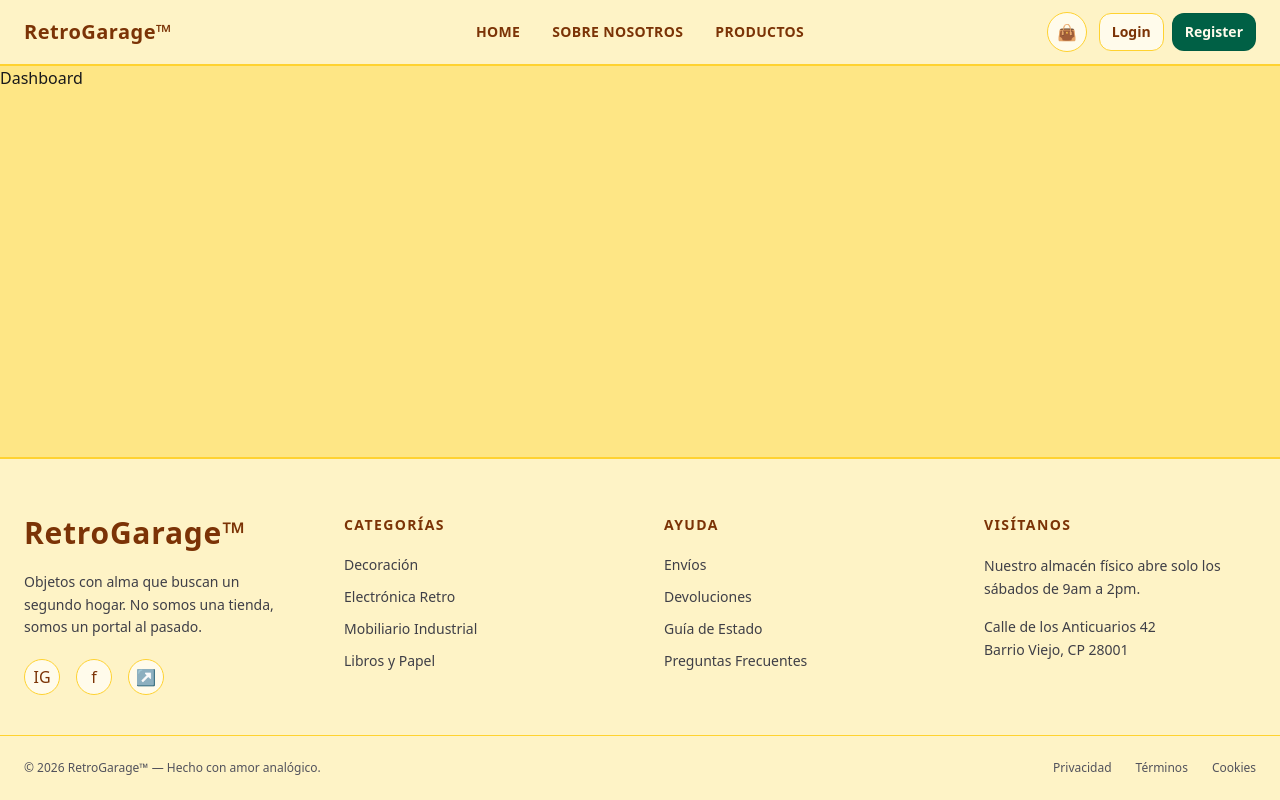
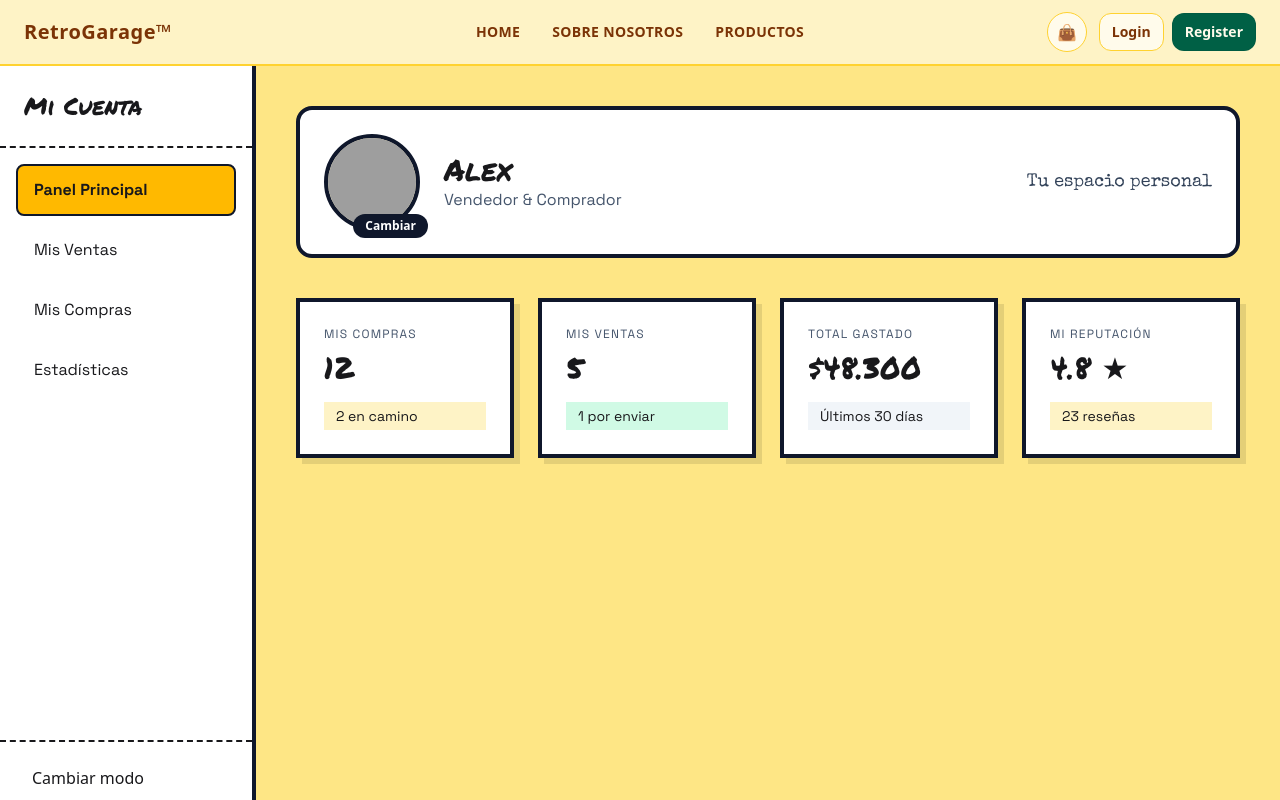
Before and after one commit to retrogaragepf/front, a Next.js app: page /dashboard in a window 1280 px wide. Shown: the top 800 px of the page. Built offline with nearby package versions, Linux system fonts and the light colour scheme; grey boxes are pictures that could not be loaded.

Commit message:
creacion de la dashboard de usuario

```diff
--- a/src/app/cart/page.tsx
+++ b/src/app/cart/page.tsx
@@ -1,6 +1,6 @@
 import SellerNote from "@/SellerNoter";
-import CartList from "@/src/components/CartList";
-import Receipt from "@/src/components/Receipt";
+import CartList from "@/src/components/cart/CartList";
+import Receipt from "@/src/components/cart/Receipt";
 
 export default function CartPage() {
   return (
--- a/src/app/dashboard/page.tsx
+++ b/src/app/dashboard/page.tsx
@@ -1,14 +1,19 @@
-"use client";
-import { useRouter } from "next/navigation";
+import Sidebar from "@/src/components/dashboard/Sidebar";
+import StatsGrid from "@/src/components/dashboard/StatsGrid";
+import ProfileHeader from "@/src/components/dashboard/ProfileHeader";
 
-const  DashboardPage = () => {
-  return(
-    <div>
-      <h1>Dashboard</h1>
+export default function DashboardPage() {
+  return (
+    <div className="flex min-h-screen bg-amber-200">
+      <Sidebar />
+
+      <main className="flex-1 p-10 space-y-10">
+        {/* Header usuario */}
+        <ProfileHeader />
+
+        {/* Stats */}
+        <StatsGrid />
+      </main>
     </div>
-  )
-
-
+  );
 }
-
-export default DashboardPage;
--- a/src/components/OrderList.tsx
+++ /dev/null
@@ -1,100 +0,0 @@
-"use client";
-import { useAuth } from "@/src/context/AuthContext";
-import { getAllOrders } from "@/src/services/orders.services";
-import { useEffect, useState } from "react";
-import { Order } from "@/src/interfaces/orders.interface";
-
-function OrderList() {
-  const { dataUser } = useAuth();
-
-  const [orders, setOrders] = useState<Order[]>([]);
-  const [isLoading, setIsLoading] = useState(false);
-  const [error, setError] = useState<string | null>(null);
-
-  const isPremium = orders.length > 2;
-  const isRegular = orders.length <= 2;
-
-
-  useEffect(() => {
-    const fetchOrders = async () => {
-      if (!dataUser?.token) {
-        setOrders([]);
-        return;
-      }
-      setIsLoading(true);
-      setError(null);
-
-      try {
-        const ordersResponse = await getAllOrders(dataUser?.token);
-        setOrders(ordersResponse);
-
-      } catch (error) {
-        console.error("Este es el error:", error);
-        setError(`Ups! ${error}`);
-        setOrders([]);
-      } finally {
-        setIsLoading(false);
-      }
-    };
-    fetchOrders();
-  }, [dataUser?.token]);
-
-  return (
-    <div>
-      <h2>Mis Ordenes</h2>
-
-      {isPremium && <p>USUARIO PREMIUM</p>}
-      {isRegular && <p>USUARIO REGULAR</p>}
-
-      {error && (
-        <div>
-          <p>{error}</p>
-          <button onClick={() => window.location.reload()}>
-            Recargas Pagina
-          </button>
-        </div>
-      )}
-
-      {isLoading ? (
-        <div>
-          <p>Estamos Cargando tus Ordenes...</p>
-        </div>
-      ) : orders && orders.length > 0 ? (
-        <div className="overflow-x-auto">
-          <table className="w-full text-sm text-center">
-            <thead className="bg-gray-100">
-              <tr>
-                <th className="px-4 py-2">ID</th>
-                <th className="px-4 py-2">Productos</th>
-                <th className="px-4 py-2">Estado</th>
-                <th className="px-4 py-2">Fecha</th>
-              </tr>
-            </thead>
-            <tbody className="divide-y divide-gray-200">
-              {orders.map((order) => (
-                <tr key={order.id} className="text-center">
-                  <td>{order.id}</td>
-                  <td>{order.products?.length || 0} productos</td>
-                  <td className="px-4 py-3">
-                    <span className="px-2 py-1 bg-green-100 text-green-800 rounded-full text-xs">
-                      {order.status || "Procesada"}
-                    </span>
-                  </td>
-                  <td className="px-4 py-3">
-                    {new Date(order.date || Date.now()).toLocaleDateString()}
-                  </td>
-                </tr>
-              ))}
-            </tbody>
-          </table>
-        </div>
-      ) : (
-        <div>
-          <p>No tienes ordenes aun</p>
-        </div>
-      )}
-    </div>
-  );
-}
-
-export default OrderList;
--- /dev/null
+++ b/src/components/dashboard/ProfileHeader.tsx
@@ -0,0 +1,45 @@
+export default function ProfileHeader() {
+  return (
+    <div className="bg-white border-4 border-slate-900 rounded-2xl p-6 flex items-center justify-between gap-6">
+
+      <div className="flex items-center gap-6">
+
+        {/* FOTO DE PERFIL */}
+        <div className="relative">
+          {/*
+            ⛅ Cloudinary:
+            - Esta img después se reemplaza por la URL que devuelva Cloudinary
+            - Mantener tamaño y clases
+          */}
+          <img
+            src="/placeholder-avatar.png"
+            alt="Foto de perfil"
+            className="w-24 h-24 rounded-full object-cover border-4 border-slate-900 bg-amber-100"
+          />
+
+          {/*
+            ⛅ Cloudinary:
+            - Este botón debería abrir el widget / input file
+            - No lógica acá todavía
+          */}
+          <button
+            className="absolute -bottom-2 -right-2 bg-slate-900 text-white text-xs px-3 py-1 rounded-full font-bold hover:bg-slate-800 transition"
+          >
+            Cambiar
+          </button>
+        </div>
+
+        <div>
+          <h2 className="font-display text-3xl">Alex</h2>
+          <p className="font-sans text-slate-600">
+            Vendedor & Comprador
+          </p>
+        </div>
+      </div>
+
+      <div className="hidden sm:block font-handwritten text-lg text-slate-700">
+        Tu espacio personal
+      </div>
+    </div>
+  );
+}
--- /dev/null
+++ b/src/components/dashboard/Sidebar.tsx
@@ -0,0 +1,40 @@
+export default function Sidebar() {
+  return (
+    <aside className="w-64 min-h-screen bg-white border-r-4 border-slate-900 flex flex-col">
+
+      <div className="p-6 border-b-2 border-dashed">
+        <h1 className="font-display text-2xl">
+          Mi Cuenta
+        </h1>
+      </div>
+
+      <nav className="flex-1 p-4 space-y-2 font-sans">
+        <button className="w-full px-4 py-3 rounded-lg border-2 bg-amber-400 border-slate-900 font-bold text-left">
+          Panel Principal
+        </button>
+
+        <button className="w-full px-4 py-3 rounded-lg border-2 border-transparent hover:border-slate-900 hover:bg-amber-100 transition text-left">
+          Mis Ventas
+        </button>
+
+        <button className="w-full px-4 py-3 rounded-lg border-2 border-transparent hover:border-slate-900 hover:bg-amber-100 transition text-left">
+          Mis Compras
+        </button>
+
+        <button className="w-full px-4 py-3 rounded-lg border-2 border-transparent hover:border-slate-900 hover:bg-amber-100 transition text-left">
+          Estadísticas
+        </button>
+      </nav>
+
+      <div className="p-4 border-t-2 border-dashed space-y-3">
+        <button className="w-full px-4 py-2 rounded-lg hover:bg-amber-100 transition font-medium text-left">
+          Cambiar modo
+        </button>
+
+        <button className="w-full px-4 py-2 rounded-lg hover:bg-amber-100 transition font-medium text-left text-red-600">
+          Cerrar sesión
+        </button>
+      </div>
+    </aside>
+  );
+}
--- /dev/null
+++ b/src/components/dashboard/StatsCards.tsx
@@ -0,0 +1,39 @@
+type StatsCardProps = {
+  title: string;
+  value: string;
+  subtitle?: string;
+  accent?: "amber" | "emerald" | "slate";
+};
+
+export default function StatsCard({
+  title,
+  value,
+  subtitle,
+  accent = "amber",
+}: StatsCardProps) {
+  const accentClasses = {
+    amber: "bg-amber-100",
+    emerald: "bg-emerald-100",
+    slate: "bg-slate-100",
+  };
+
+  return (
+    <div className="bg-white border-4 border-slate-900 p-6 shadow-[6px_6px_0px_rgba(0,0,0,0.1)] flex flex-col justify-between">
+      <div>
+        <p className="font-sans text-xs uppercase tracking-widest text-slate-600">
+          {title}
+        </p>
+
+        <p className="font-display text-3xl mt-2">
+          {value}
+        </p>
+      </div>
+
+      {subtitle && (
+        <div className={`mt-4 px-3 py-1 text-sm font-sans inline-block ${accentClasses[accent]}`}>
+          {subtitle}
+        </div>
+      )}
+    </div>
+  );
+}
--- /dev/null
+++ b/src/components/dashboard/StatsGrid.tsx
@@ -0,0 +1,35 @@
+import StatsCard from "./StatsCards";
+
+export default function StatsGrid() {
+  return (
+    <section className="grid grid-cols-1 sm:grid-cols-2 lg:grid-cols-4 gap-6">
+      <StatsCard
+        title="Mis compras"
+        value="12"
+        subtitle="2 en camino"
+        accent="amber"
+      />
+
+      <StatsCard
+        title="Mis ventas"
+        value="5"
+        subtitle="1 por enviar"
+        accent="emerald"
+      />
+
+      <StatsCard
+        title="Total gastado"
+        value="$48.300"
+        subtitle="Últimos 30 días"
+        accent="slate"
+      />
+
+      <StatsCard
+        title="Mi reputación"
+        value="4.8 ★"
+        subtitle="23 reseñas"
+        accent="amber"
+      />
+    </section>
+  );
+}
```
Also changed, not shown: src/components/cart/CartItem.tsx (renamed from src/components/CartItem.tsx), src/components/cart/CartList.tsx (renamed from src/components/CartList.tsx), src/components/cart/Receipt.tsx (renamed from src/components/Receipt.tsx).
